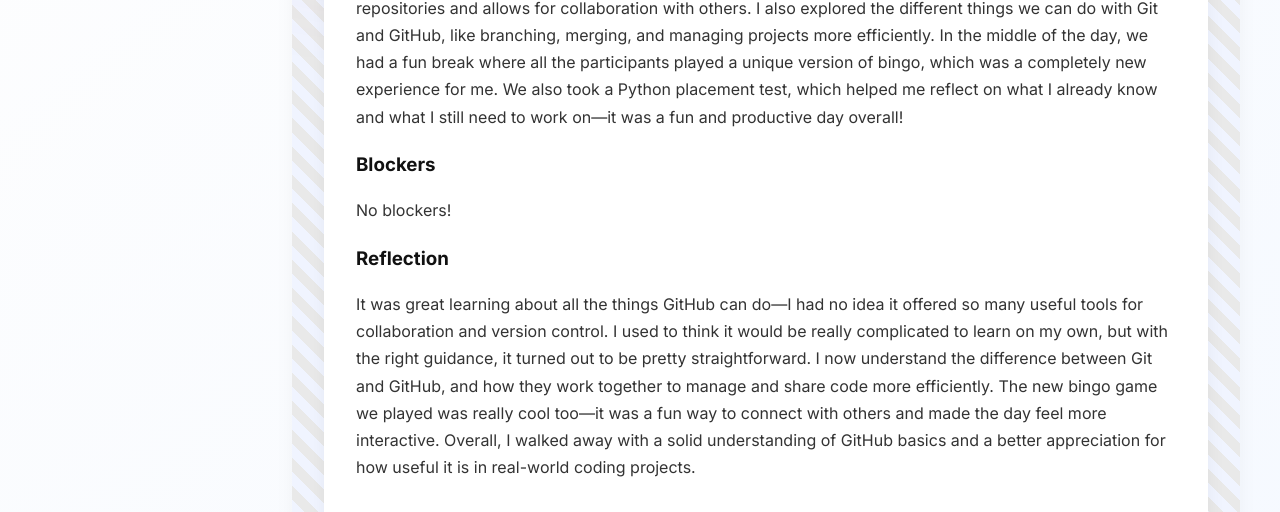
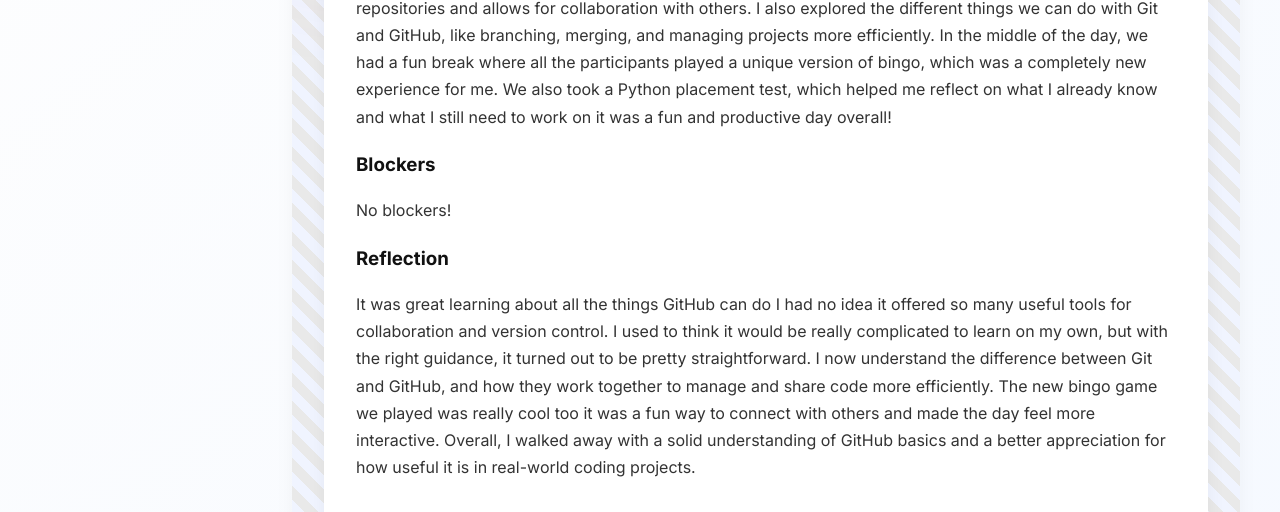
Before and after one commit to SumitKatuwal3382/SumitKatuwal3382.github.io, a Jekyll site: the page built from _posts/2025-05-27-day-1.md, in a window 1280 px wide. Shown: the part 374-886 px from the top of the page. Built offline with Jekyll 4.4.1, drawn with Linux system fonts in a browser that asks for light colours; some of the changed text lies outside the part shown.

Commit message:
Update 2025-05-27-day-1.md

```diff
--- a/_posts/2025-05-27-day-1.md
+++ b/_posts/2025-05-27-day-1.md
@@ -7,13 +7,13 @@ permalink: /day1.html
 tags: ["Git", "GitHub", "Bingo", "Jeopardy"]
 
 what_i_learned: |
-  Today, I learned in depth about what GitHub is and how it differs from Git. I now understand that Git is a version control system that helps track changes in code, while GitHub is a platform that hosts Git repositories and allows for collaboration with others. I also explored the different things we can do with Git and GitHub, like branching, merging, and managing projects more efficiently. In the middle of the day, we had a fun break where all the participants played a unique version of bingo, which was a completely new experience for me. We also took a Python placement test, which helped me reflect on what I already know and what I still need to work on—it was a fun and productive day overall!
+  Today, I learned in depth about what GitHub is and how it differs from Git. I now understand that Git is a version control system that helps track changes in code, while GitHub is a platform that hosts Git repositories and allows for collaboration with others. I also explored the different things we can do with Git and GitHub, like branching, merging, and managing projects more efficiently. In the middle of the day, we had a fun break where all the participants played a unique version of bingo, which was a completely new experience for me. We also took a Python placement test, which helped me reflect on what I already know and what I still need to work on it was a fun and productive day overall!
 
 
 blockers: |
   No blockers!
 
 reflection: |
-  It was great learning about all the things GitHub can do—I had no idea it offered so many useful tools for collaboration and version control. I used to think it would be really complicated to learn on my own, but with the right guidance, it turned out to be pretty straightforward. I now understand the difference between Git and GitHub, and how they work together to manage and share code more efficiently. The new bingo game we played was really cool too—it was a fun way to connect with others and made the day feel more interactive. Overall, I walked away with a solid understanding of GitHub basics and a better appreciation for how useful it is in real-world coding projects.
+  It was great learning about all the things GitHub can do I had no idea it offered so many useful tools for collaboration and version control. I used to think it would be really complicated to learn on my own, but with the right guidance, it turned out to be pretty straightforward. I now understand the difference between Git and GitHub, and how they work together to manage and share code more efficiently. The new bingo game we played was really cool too it was a fun way to connect with others and made the day feel more interactive. Overall, I walked away with a solid understanding of GitHub basics and a better appreciation for how useful it is in real-world coding projects.
 
 ---
```
